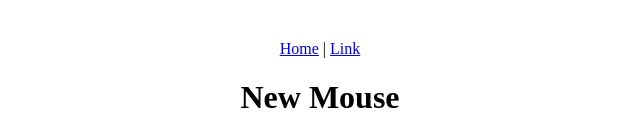
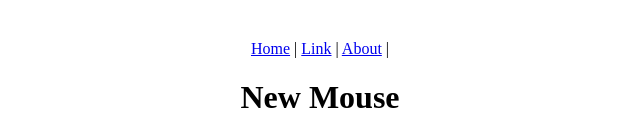
Before and after one commit to JRisJunior/hardware-frontend, a React (Vite) app: page / in a window 1280 px wide. Shown: the top 136 px of the page, without its empty margins (320-960 px from the left). Built offline with nearby package versions, Linux system fonts and the light colour scheme; no server answers.

Commit message:
add link in header to about page

```diff
--- a/src/Content.jsx
+++ b/src/Content.jsx
@@ -4,6 +4,8 @@
 import {MousesNew } from "./MousesNew";
 import { Modal } from "./Modal";
 import { MousesShow } from "./MousesShow";
+import { Routes, Route } from "react-router-dom";
+import { About } from "./About";
 
 
 export function Content() {
@@ -43,6 +45,9 @@
 
   return (
     <div>
+      <Routes>
+        <Route path="/about" element={<About />} />
+      </Routes>
       <MousesNew onCreateMouse={handleCreateMouse}/>
       <MousesIndex mouses={mouses} onShowMouse={handleShowMouse} />
       <Modal show={isMousesShowVisible} onClose={handleClose}>
--- a/src/Header.jsx
+++ b/src/Header.jsx
@@ -1,8 +1,10 @@
+import { Link } from "react-router-dom";
+
 export function Header() {
   return (
     <header>
       <nav>
-        <a href="#">Home</a> | <a href="#">Link</a>
+        <a href="/">Home</a> | <a href="#">Link</a> | <Link to="/about">About</Link> |
       </nav>
     </header>
   );
```
